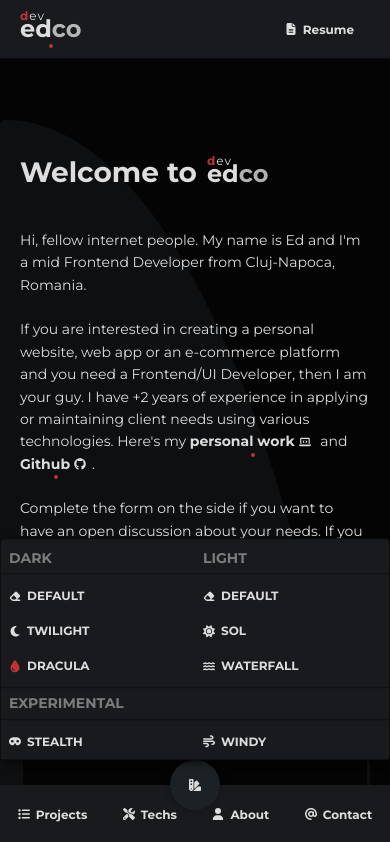
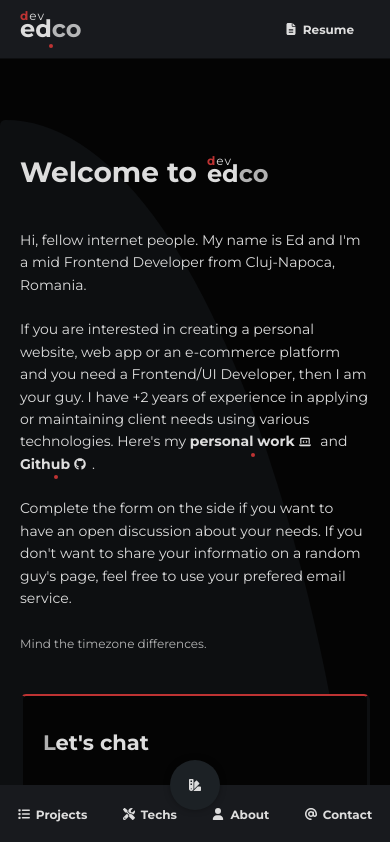
Before and after one commit to tasca-eduard/devedco, a Next.js app in the folder src/: page / in a window 390 px wide. Shown: the top 842 px of the page. Built offline with nearby package versions, Linux system fonts and the light colour scheme; a web font is replaced by a local one.

Commit message:
Uncommented stuff

```diff
--- a/src/scss/components/_settings.scss
+++ b/src/scss/components/_settings.scss
@@ -35,12 +35,12 @@
     transform: translateX(-50%);
     margin: 0;
     margin-top: -10px;
-    // opacity: 0;
+    opacity: 0;
     transition: .3s cubic-bezier(0.175, 0.885, 0.32, 1.275);
     border: 1px solid $secondaryBorder;
     border-radius: 5px;
     box-shadow: 0 4px 10px -4px darken($secondaryBorder, 10%);
-    // transform: scale(0);
+    transform: scale(0);
     background: $ternaryBg;
   }
 
@@ -93,9 +93,6 @@
       display: flex;
       flex-wrap: wrap;
       width: 100vw;
-
-      transform: translate(-50%, calc(-100% - 10px)) scale(1);
-
     }
 
     .category {
```
